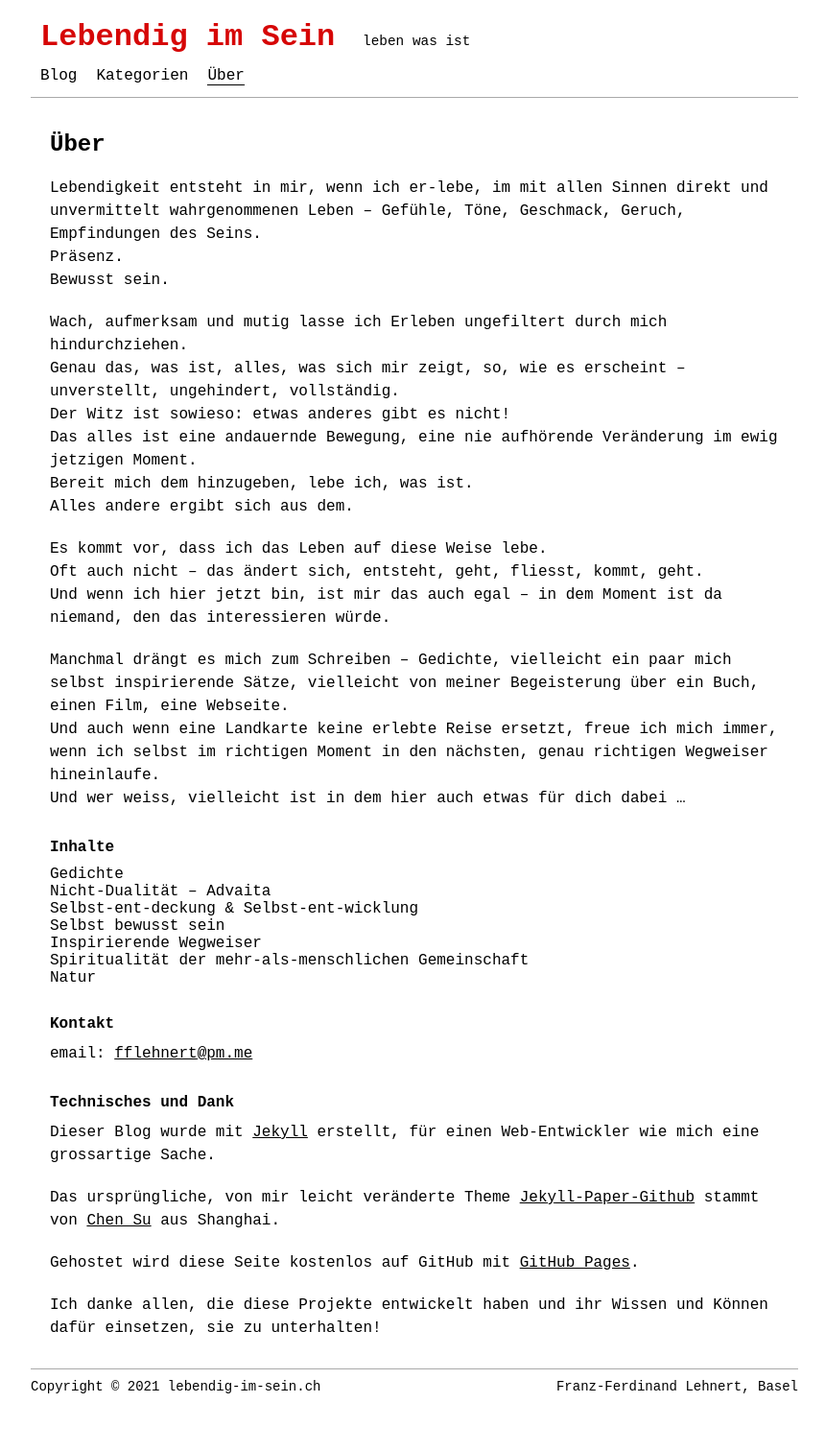
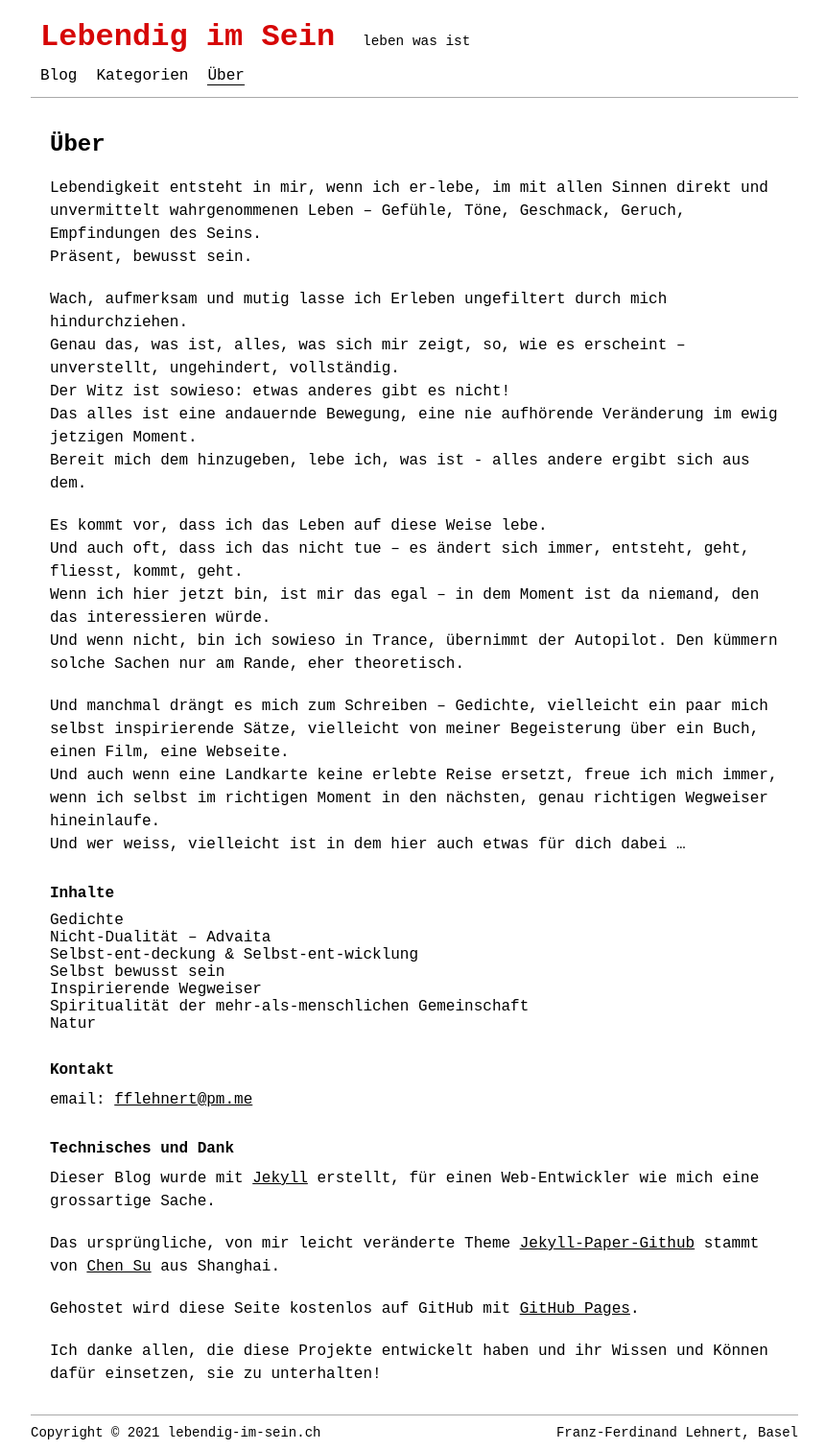
Before and after one commit to lebendigimsein/webpage, a Jekyll site: the page built from pages/ueber.md, in a window 1280 px wide. Shown: the whole page at 96% size, without its empty margins (208-1068 px from the left). Built offline with Jekyll 4.4.1, drawn with Linux system fonts in a browser that asks for light colours; before the commit the page ends 1463 px from its top, so only the background shows below that.

Commit message:
ueber changed

```diff
--- a/pages/ueber.md
+++ b/pages/ueber.md
@@ -5,21 +5,20 @@ permalink: /ueber
 ---
 
 Lebendigkeit entsteht in mir, wenn ich er-lebe, im mit allen Sinnen direkt und unvermittelt wahrgenommenen Leben – Gefühle, Töne, Geschmack, Geruch, Empfindungen des Seins.
-Präsenz.
-Bewusst sein.
+Präsent, bewusst sein.
 
 Wach, aufmerksam und mutig lasse ich Erleben ungefiltert durch mich hindurchziehen.
 Genau das, was ist, alles, was sich mir zeigt, so, wie es erscheint – unverstellt, ungehindert, vollständig.
 Der Witz ist sowieso: etwas anderes gibt es nicht!
 Das alles ist eine andauernde Bewegung, eine nie aufhörende Veränderung im ewig jetzigen Moment.
-Bereit mich dem hinzugeben, lebe ich, was ist.
-Alles andere ergibt sich aus dem.
+Bereit mich dem hinzugeben, lebe ich, was ist - alles andere ergibt sich aus dem.
 
 Es kommt vor, dass ich das Leben auf diese Weise lebe.
-Oft auch nicht – das ändert sich, entsteht, geht, fliesst, kommt, geht.
-Und wenn ich hier jetzt bin, ist mir das auch egal – in dem Moment ist da niemand, den das interessieren würde.
+Und auch oft, dass ich das nicht tue – es ändert sich immer, entsteht, geht, fliesst, kommt, geht.
+Wenn ich hier jetzt bin, ist mir das egal – in dem Moment ist da niemand, den das interessieren würde.
+Und wenn nicht, bin ich sowieso in Trance, übernimmt der Autopilot. Den kümmern solche Sachen nur am Rande, eher theoretisch.
 
-Manchmal drängt es mich zum Schreiben – Gedichte, vielleicht ein paar mich selbst inspirierende Sätze, vielleicht von meiner Begeisterung über ein Buch, einen Film, eine Webseite.
+Und manchmal drängt es mich zum Schreiben – Gedichte, vielleicht ein paar mich selbst inspirierende Sätze, vielleicht von meiner Begeisterung über ein Buch, einen Film, eine Webseite.
 Und auch wenn eine Landkarte keine erlebte Reise ersetzt, freue ich mich immer, wenn ich selbst im richtigen Moment in den  nächsten, genau richtigen Wegweiser hineinlaufe.
 Und wer weiss, vielleicht ist in dem hier auch etwas für dich dabei ...
 
```
